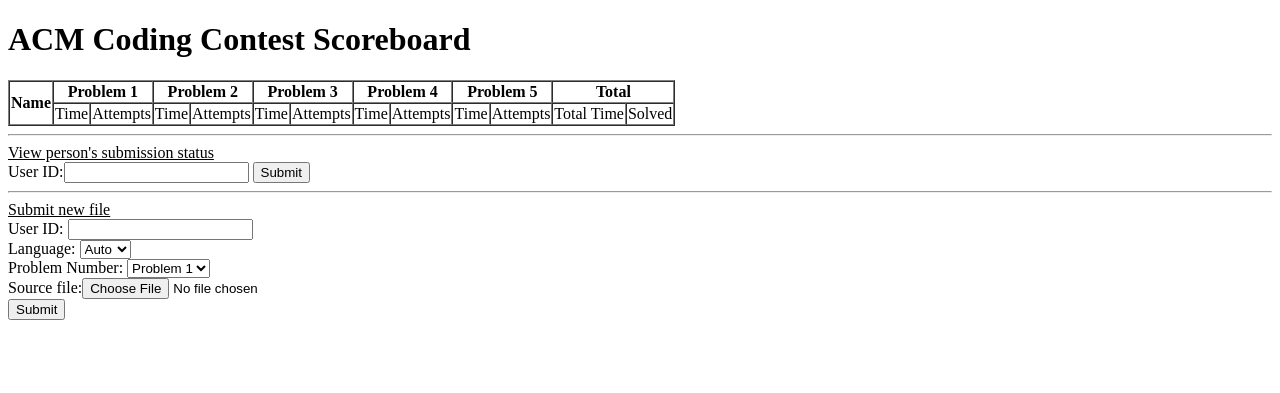
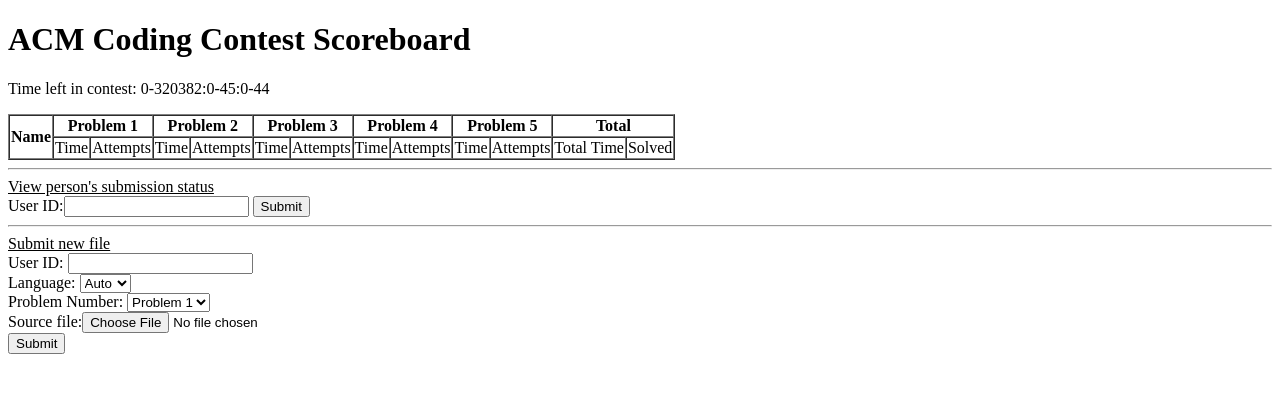
Before and after one commit to BackupTheBerlios/cocoman-svn, a PHP site: page /scores.php in a window 1280 px wide. Shown: the top 393 px of the page. Run offline with PHP 8.4, Linux system fonts and the light colour scheme; data that the repository does not hold is empty.

Commit message:
Scoreboard now shows time left in contest. dbenamy | 2006-02-11 00:38:48 -0500 (Sat, 11 Feb 2006)

```diff
--- a/manager/TODO.txt
+++ b/manager/TODO.txt
@@ -1,7 +1,6 @@
 To Do
 -----
 o Have submission system give the timestamp of the most recently processed submission.
-o Show time left in contest.
 o New directory layout- largly done but I think could still be improved a little
 o Security
 o More robust ids
--- a/web/scores.php
+++ b/web/scores.php
@@ -78,8 +78,9 @@ class Person {
 }
 
 
-$start_time = file($ROOT_DIR.'/start', 1);
-$start_time = strtotime($start_time[0]);
+$times = file($ROOT_DIR.'/times.txt', 1); // TODO error checking
+$start_time = strtotime($times[0]);
+$contest_length_in_seconds = time_to_seconds($times[1]);
 
 // takes an elapsed time in the format hh:mm:ss (date format His) and converts
 // it to seconds
@@ -190,6 +191,17 @@ array_multisort($problems_solved, $total_times, $ranked_user_ids);
 
 <!-- <body> -->
   <h1>ACM Coding Contest Scoreboard</h1>
+
+  <p>
+    Time left in contest:
+    <?php
+    $end_time = $start_time + $contest_length_in_seconds; // unix time format (seconds since epoch)
+    $current_time = time(); // unix time format
+    $seconds_left = $end_time - $current_time;
+    echo seconds_to_time($seconds_left);
+    ?>
+  </p>
+
   <table id="scoreboard" cellspacing="0" border="1">
     <tr align="center">
     <thead>
```
